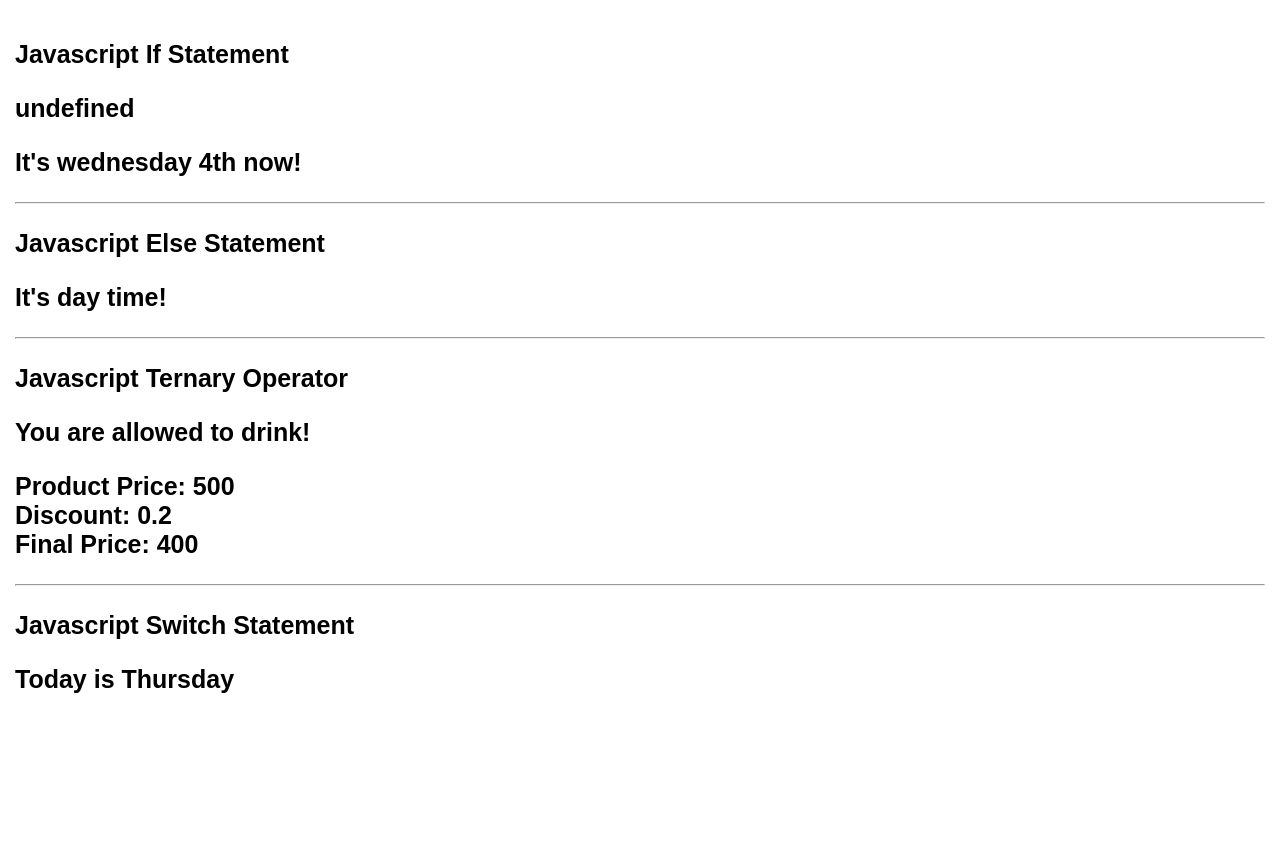
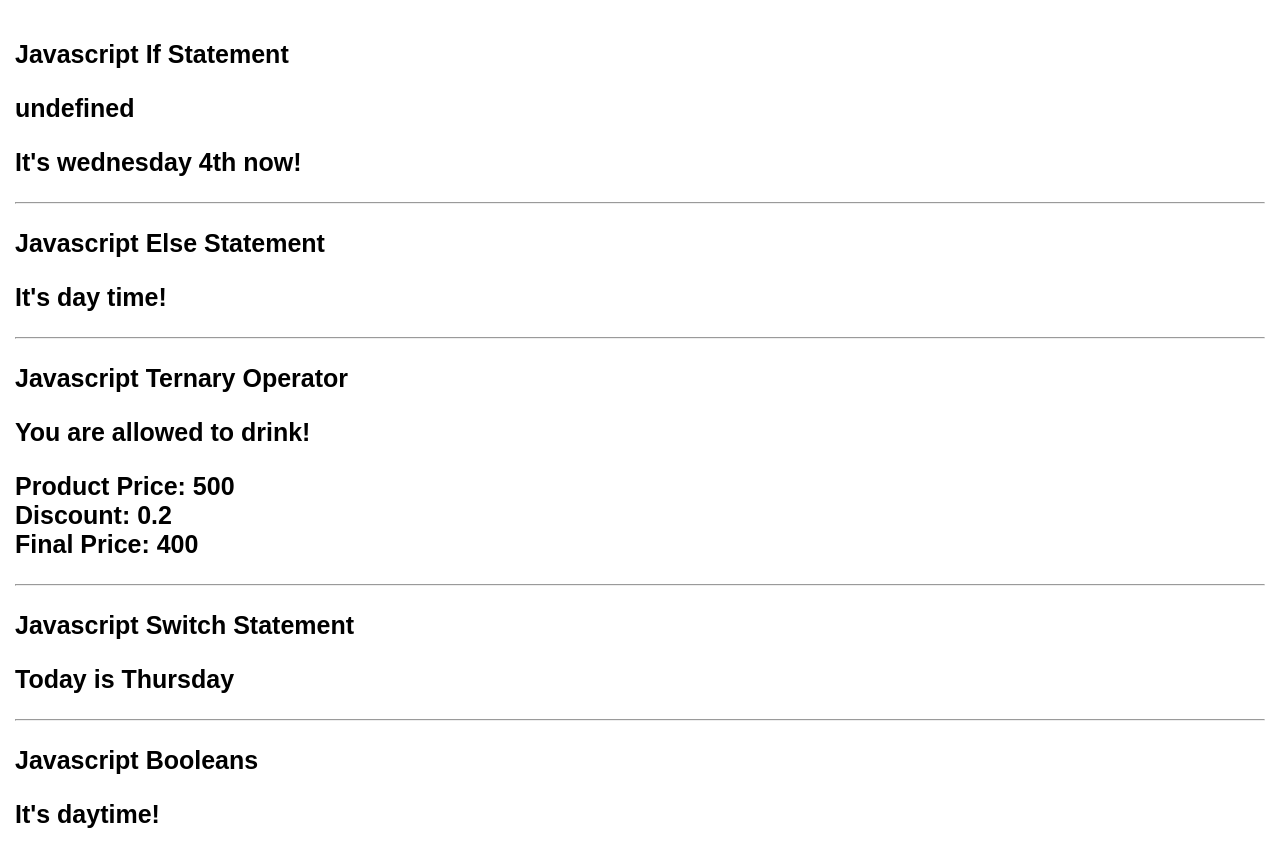
Before and after one commit to codewmarx/js-learning, a plain HTML site: page js-basics/index.html in a window 1280 px wide. Before the commit the page ends 800 px from the top, so only its background shows below. Drawn offline with Linux system fonts and the light colour scheme.

Commit message:
Simple js boolean in conditional statement

```diff
--- a/js-basics/day11.js
+++ b/js-basics/day11.js
@@ -63,7 +63,6 @@ let age = 21;
 const deyt = new Date();
 const today = deyt.getDay();
 let message;
-
     switch(today) {
         case 0:
             message = "Sunday";
@@ -91,3 +90,18 @@ let message;
     }
 
     document.getElementById("switch").innerHTML = "Today is " + message;
+
+
+// js booleans in conditions
+// In JavaScript, a Boolean is a primitive data type that can only have one of two values: true or false
+let awers = new Date();
+let getAwers = awers.getHours();
+let hihi;
+
+    if (getAwers > 18) {
+        hihi = "It's evening already";
+    } else {
+        hihi = "It's daytime!";
+    }
+
+    document.getElementById("booleans").innerHTML = hihi;
--- a/js-basics/index.html
+++ b/js-basics/index.html
@@ -28,6 +28,11 @@
     <p>Javascript Switch Statement</p>
     <p id="switch"></p>
 
+    <hr>
+
+    <p>Javascript Booleans</p>
+    <p id="booleans"></p>
+
     <script src="day11.js"></script>
 </body>
 </html>
```
